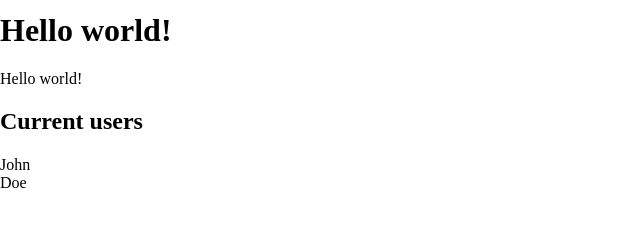
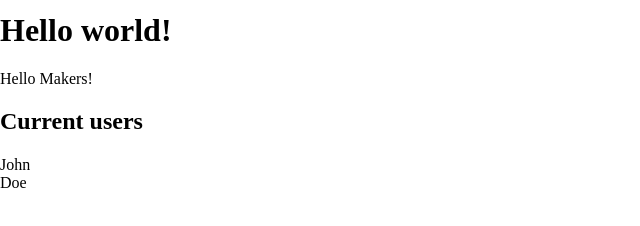
Before and after one commit to Syhwh/javascript-skeleton-updated-2022, a website built with webpack: page public/index.html in a window 1280 px wide. Shown: the part 132-358 px from the top of the page, 0-640 px from the left. Built offline with nearby package versions, Linux system fonts and the light colour scheme.

Commit message:
fix webpack build dist

```diff
--- a/package.json
+++ b/package.json
@@ -12,8 +12,8 @@
     "cy:run": "cypress run  --headless",
     "cy:open": "cypress open",
     "test": "jest",
-    "test:e2e": "concurrently \"npm:dev\" \"npm:cy:run\"",
-    "test:e2eRun": "concurrently \"npm:dev\" \"npm:cy:open\""
+    "test:run": "concurrently \"npm:dev\" \"npm:cy:run\"",
+    "test:open": "concurrently \"npm:dev\" \"npm:cy:open\""
   },
   "keywords": [],
   "author": "",
--- a/public/index.html
+++ b/public/index.html
@@ -11,7 +11,7 @@
 <body>
   <img src="./assets/images/logoMakeit.png" alt="myLogo" />
   <h1>Hello world! </h1>
-  <article role="article">Hello world!</article>
+  <article role="article">Hello Makers!</article>
 </body>
 
 </html>
--- a/webpack.common.js
+++ b/webpack.common.js
@@ -5,7 +5,7 @@
   entry: './src/index.js',
   output: {
     filename: 'main.js',
-    path: path.resolve(__dirname, 'src'),
+    path: path.resolve(__dirname, 'dist'),
     clean: true,
   },
   plugins: [
```
